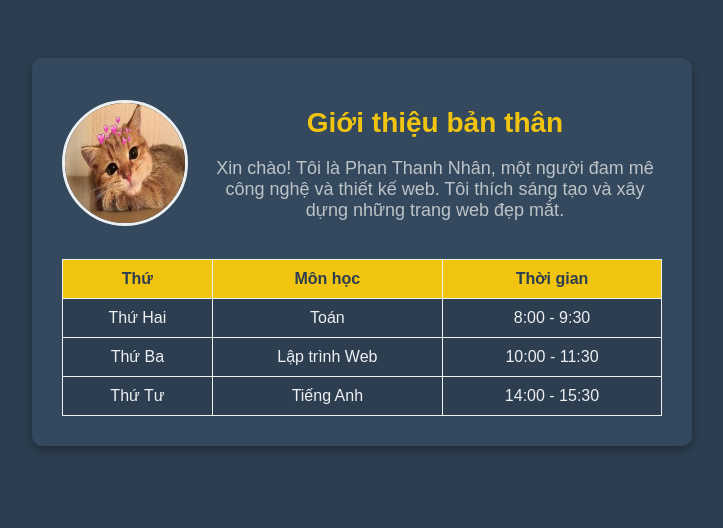
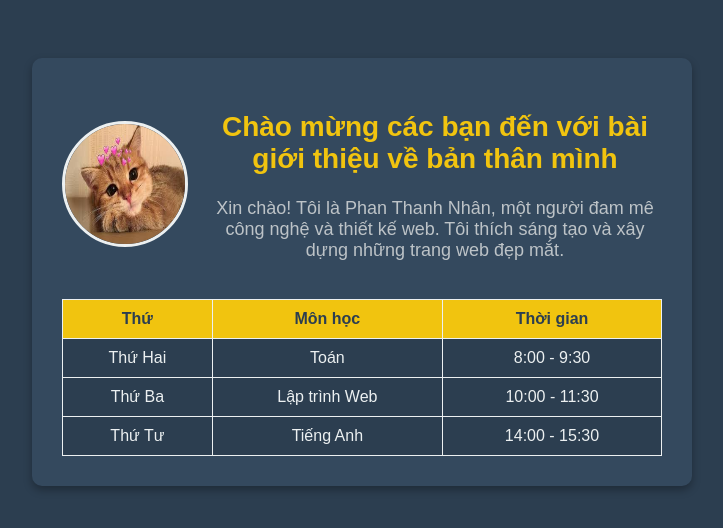
Before and after one commit to thornation/thanh-nhan, a plain HTML site: page index.html in a window 1280 px wide. Shown: the whole page, without its empty margins (278-1001 px from the left). Drawn offline with Linux system fonts and the light colour scheme.

Commit message:
Update index.html

```diff
--- a/index.html
+++ b/index.html
@@ -33,7 +33,7 @@
             border-radius: 50%;
             border: 3px solid #ecf0f1;
         }
-        h1 {
+        h2 {
             font-size: 28px;
             color: #f1c40f;
         }
@@ -69,7 +69,7 @@
         <div class="profile">
             <img src="ava.jpg" alt="Ảnh đại diện">
             <div>
-                <h1>Giới thiệu bản thân</h1>
+                <h2>Chào mừng các bạn đến với bài giới thiệu về bản thân mình</h2>
                 <p>Xin chào! Tôi là Phan Thanh Nhân, một người đam mê công nghệ và thiết kế web. Tôi thích sáng tạo và xây dựng những trang web đẹp mắt.</p>
 
             </div>
```
